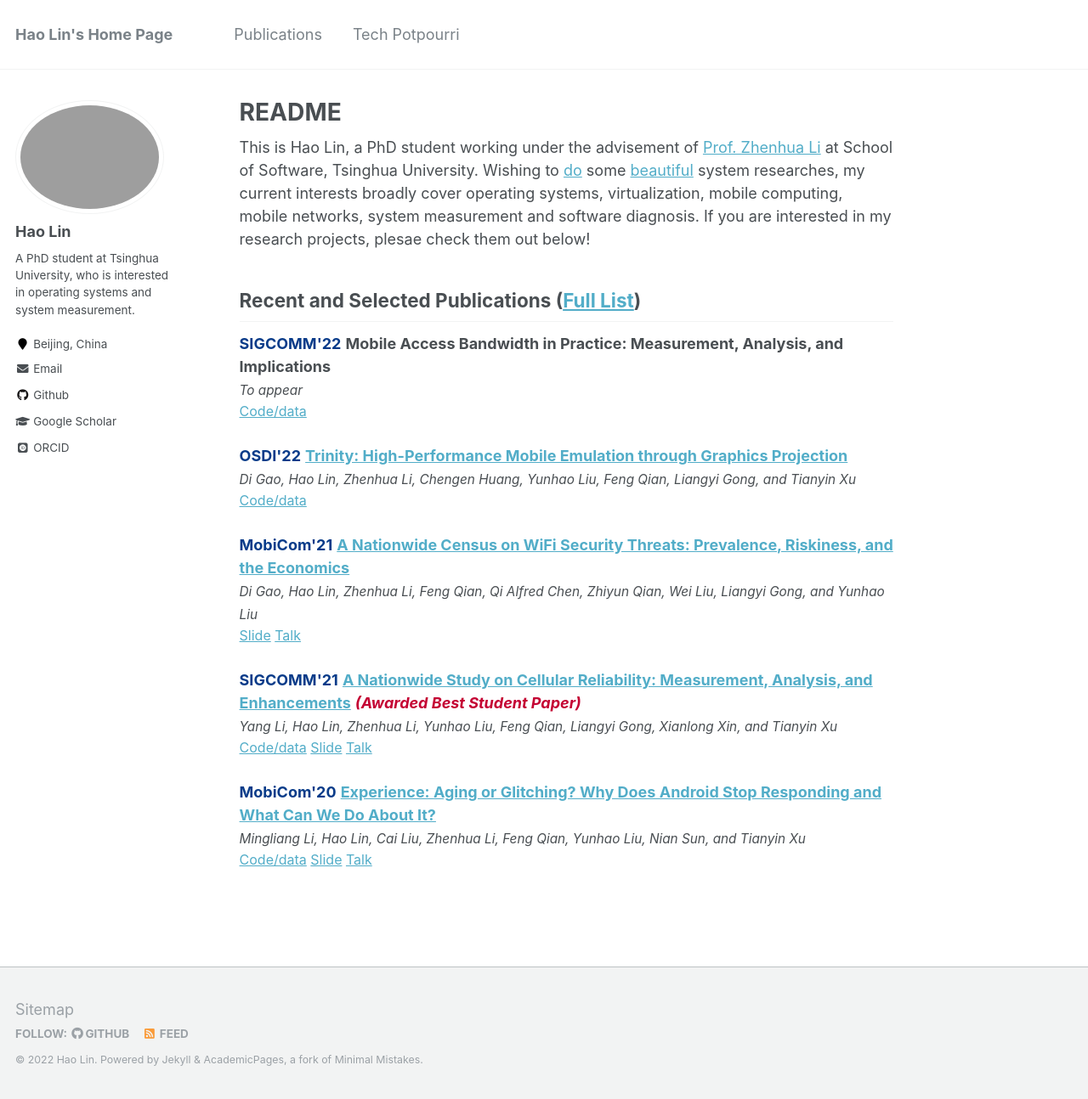
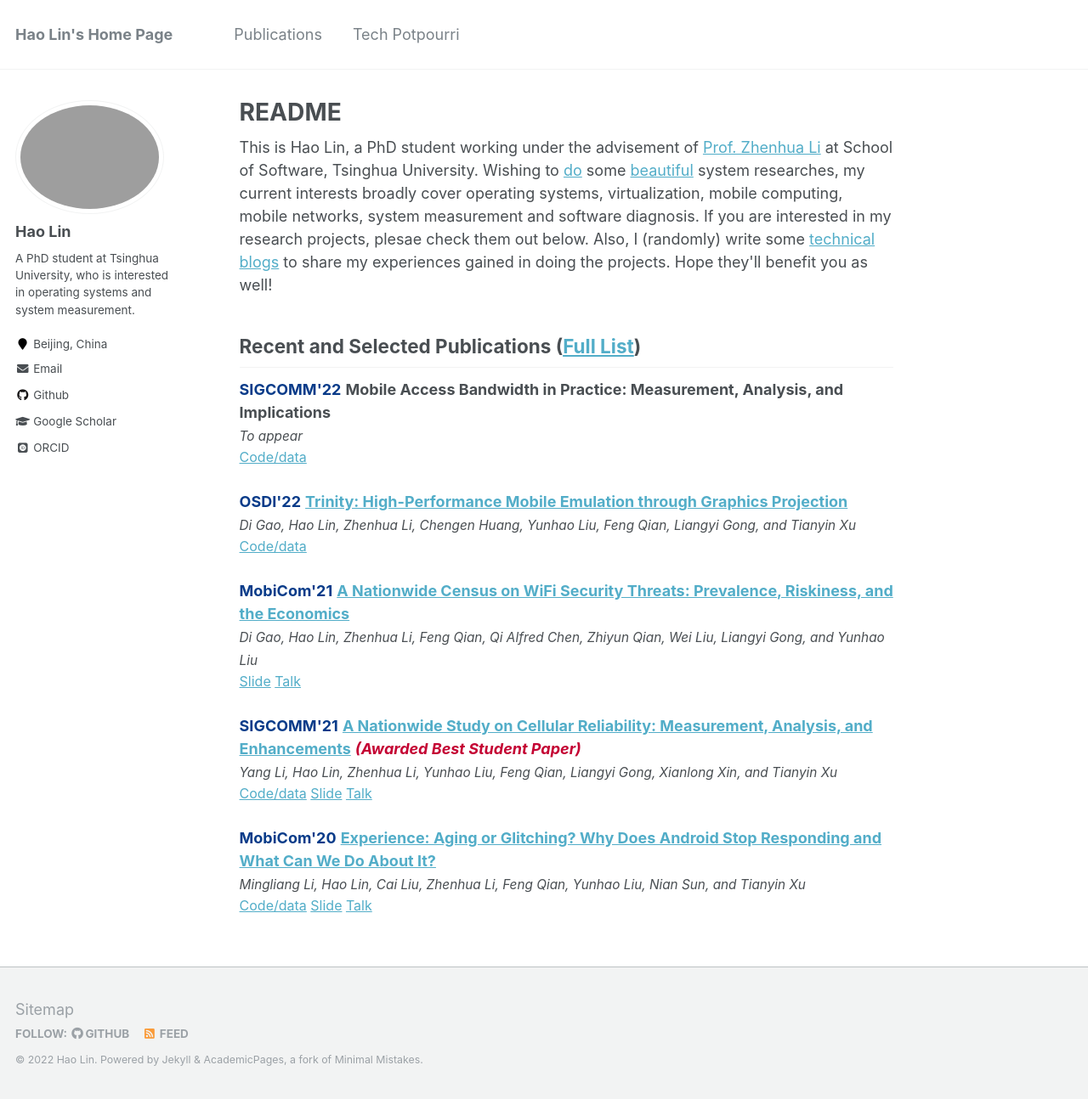
Before and after one commit to andylin-hao/andylin-hao.github.io, a Jekyll site: the page built from _pages/about.html, in a window 1280 px wide and 1294 px high. Shown: the whole window at 85% size. Built offline with Jekyll 4.4.1, drawn with Linux system fonts in a browser that asks for light colours; some web fonts are replaced.

Commit message:
Update about.html

```diff
--- a/_pages/about.html
+++ b/_pages/about.html
@@ -8,7 +8,7 @@ redirect_from:
   - /about.html
 ---
 
-This is Hao Lin, a PhD student working under the advisement of <a href="http://www.greenorbs.org/people/lzh/">Prof. Zhenhua Li</a> at School of Software, Tsinghua University. Wishing to <a href="https://mygeekwisdom.com/2011/09/11/try-not-do-or-do-not-there-is-no-try/">do</a> some <a href="https://perceiving-systems.blog/en/news/novelty-in-science">beautiful</a> system researches, my current interests broadly cover operating systems, virtualization, mobile computing, mobile networks, system measurement and software diagnosis. If you are interested in my research projects, plesae check them out below!
+This is Hao Lin, a PhD student working under the advisement of <a href="http://www.greenorbs.org/people/lzh/">Prof. Zhenhua Li</a> at School of Software, Tsinghua University. Wishing to <a href="https://mygeekwisdom.com/2011/09/11/try-not-do-or-do-not-there-is-no-try/">do</a> some <a href="https://perceiving-systems.blog/en/news/novelty-in-science">beautiful</a> system researches, my current interests broadly cover operating systems, virtualization, mobile computing, mobile networks, system measurement and software diagnosis. If you are interested in my research projects, plesae check them out below. Also, I (randomly) write some <a href="https://www.linhao.me/year-archive/">technical blogs</a> to share my experiences gained in doing the projects. Hope they'll benefit you as well!
 
 <h2>Recent and Selected Publications (<a href="{{site.url}}/publications/">Full List</a>)</h2>
 
```
